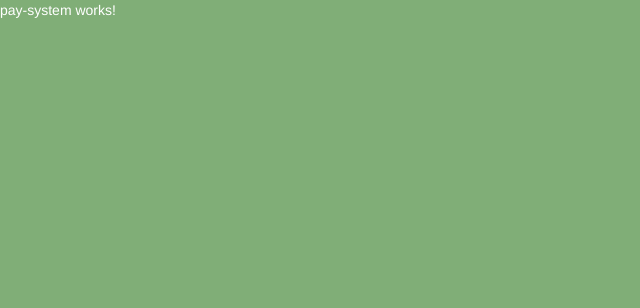
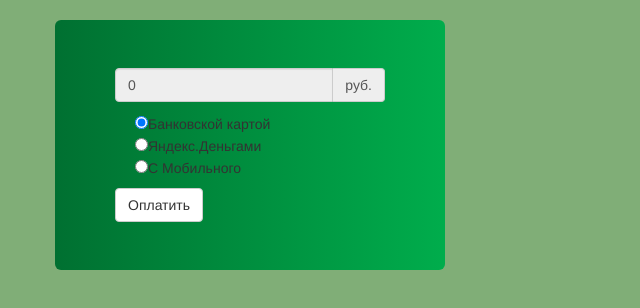
Before and after one commit to maratnek/GrowGarden, an Angular app in the folder angular/: page /pay-system in a window 1280 px wide. Shown: the top 308 px of the page, without its empty margins (0-640 px from the left). Built offline with nearby package versions, Linux system fonts and the light colour scheme.

Commit message:
heroku create

```diff
--- a/angular/src/app/app.component.ts
+++ b/angular/src/app/app.component.ts
@@ -1,5 +1,4 @@
 import { Component } from '@angular/core';
-import { HeaderComponent } from './components/header/header.component';
 
 @Component({
   selector: 'app-root',
--- a/angular/src/app/components/header/header.component.html
+++ b/angular/src/app/components/header/header.component.html
@@ -31,7 +31,6 @@
 		</nav>
 		<div class="head_title">
 			<h1>Рассады</h1>
-			<!-- <br> -->
 			<h1>Помидор</h1>
 		</div>
 
--- a/angular/src/app/components/pay-system/pay-system.component.html
+++ b/angular/src/app/components/pay-system/pay-system.component.html
@@ -1,3 +1,27 @@
-<p>
-  pay-system works!
-</p>
+<section class="pay-section">
+	<div class="container">
+		<div class="row">
+			<div class="jumbotron col-xs-12 col-sm-6 col-md-4">
+				<form ngNoForm method="POST" action="https://money.yandex.ru/quickpay/confirm.xml">
+					<input type="hidden" name="receiver" value="410015185590859">
+					<!-- <input type="hidden" name="formcomment" value="Проект «Железный человек»: реактор холодного ядерного синтеза">  -->
+					<!-- <input type="hidden" name="short-dest" value="Проект «Железный человек»: реактор холодного ядерного синтеза">  -->
+					<input type="hidden" name="label" value="$order_id">
+					<input type="hidden" name="quickpay-form" value="shop">
+					<input type="hidden" name="successURL" value="/shop-cart">
+					<input type="hidden" name="targets" value="транзакция {order_id}">
+					<div class="input-group">
+					<input type="text" readonly class="form-control" name="sum" value={{moneyCheck}} data-type="number">
+					<div class="input-group-addon">руб.</div>
+					</div>
+					<div class="checkbox">
+						<label><input type="radio" name="paymentType" value="AC" checked>Банковской картой</label>
+						<label><input type="radio" name="paymentType" value="PC">Яндекс.Деньгами</label>
+						<label><input type="radio" name="paymentType" value="MC">С Мобильного</label>
+					</div>
+					<input type="submit" value="Оплатить" class="btn btn-default">
+				</form>
+			</div>
+		</div>
+	</div>
+</section>
--- /dev/null
+++ b/angular/src/app/components/pay-system/pay-system.component.sass
@@ -0,0 +1,5 @@
+.pay-section
+	margin: 20px 5px 0 5px
+.jumbotron
+	background: linear-gradient(to left,  rgba(0, 173, 76, 1), #007031)
+	color: #333
--- a/angular/src/app/components/pay-system/pay-system.component.ts
+++ b/angular/src/app/components/pay-system/pay-system.component.ts
@@ -1,13 +1,18 @@
 import { Component, OnInit } from '@angular/core';
+import { ShopCartService } from '../../services/shop-cart.service';
 
 @Component({
   selector: 'app-pay-system',
   templateUrl: './pay-system.component.html',
-  styleUrls: ['./pay-system.component.css']
+  styleUrls: ['./pay-system.component.sass']
 })
 export class PaySystemComponent implements OnInit {
 
-  constructor() { }
+	moneyCheck = 0;
+
+  constructor(private shCartS: ShopCartService) {
+  	this.moneyCheck = shCartS.getSum();
+  }
 
   ngOnInit() {
   }
--- a/angular/src/app/components/section/section.component.ts
+++ b/angular/src/app/components/section/section.component.ts
@@ -59,9 +59,7 @@ export class SectionComponent implements OnInit {
 	shopCartClick(){
 		console.log('Shop Cart Click');
 		this.isSpecial = true;
-		this.shopCartS.addRassadaData(this.shCart.id, this.shCart.title, this.rasCount);
-
-
+		this.shopCartS.addRassadaData(this.shCart.id, this.shCart.title, this.rasCount, this.shCart.price);
 	}
 
 
--- a/angular/src/app/components/shop-cart/shop-cart.component.html
+++ b/angular/src/app/components/shop-cart/shop-cart.component.html
@@ -1,3 +1,4 @@
+<section class="shop-section">
 	<div class="container">
 		<div class="row">
 
@@ -16,7 +17,9 @@
 				</div>
 			</div>
 
-		<button type="reset" class="btn btn-default" (click)="clearShoppingCart()">Очистить Корзину</button>
-		<button type="submit" class="btn btn-default" (click)="payShopping()">Перейти к оплате</button>
+			<button type="reset" class="btn btn-danger" (click)="clearShoppingCart()">Очистить Корзину</button>
+			<button type="submit" class="btn btn-success" (click)="payShopping()">Перейти к оплате</button>
 		</div>
 	</div>
+
+</section>
--- a/angular/src/app/components/shop-cart/shop-cart.component.sass
+++ b/angular/src/app/components/shop-cart/shop-cart.component.sass
@@ -1,2 +1,8 @@
 .panel-body, .list-group-item
 	background: linear-gradient(to left,  rgba(0, 173, 76, 1), #007031)
+
+.btn-success
+	background: #007031
+
+.shop-section
+	margin: 20px 5px 0 5px
--- a/angular/src/app/components/shop-cart/shop-cart.component.ts
+++ b/angular/src/app/components/shop-cart/shop-cart.component.ts
@@ -17,7 +17,8 @@ export class ShopCartComponent implements OnInit {
   		it => this.shopCartArray.push(it)
   		);
 		// console.log(this.shopCartArray);
-		this.shopCartArray.forEach(it => console.log(it.count));
+		this.shopCartArray.forEach(it => console.log(it));
+		console.log(shopCartS.getSum());
   }
 
   ngOnInit() {
--- a/angular/src/app/services/shop-cart.service.ts
+++ b/angular/src/app/services/shop-cart.service.ts
@@ -7,17 +7,12 @@ export class ShopCartService {
   	console.log('Shop Cart Service ...');
   }
 
-  addRassadaData(id, vid, count) {
+  addRassadaData(id, vid, count, price) {
   	console.log('Add data in localstorage ...');
-  	localStorage.setItem(id, JSON.stringify({id, vid, count}));
-  	// localStorage.setItem('vid', JSON.stringify(vid));
-  	// localStorage.setItem('count', count);
+  	localStorage.setItem(id, JSON.stringify({id, vid, count, price}));
   }
 
   loadShopCartData(){
-  	// const id = localStorage.getItem('id_vid');
-  	// const vid = localStorage.getItem('vid');
-  	// const count = localStorage.getItem('count');
   	let shCart = [];
   	for (var i=0,key,value; i < localStorage.length; i++) {
      // получаем имя ключа
@@ -30,12 +25,21 @@ export class ShopCartService {
   	return shCart;
   }
 
-  loggedIn(){
-  	// return tokenNotExpired();
+  getSum(){
+  	let shCart = this.loadShopCartData();
+  	let sum = shCart.reduce((sum,it) => {
+  		console.log(it.count, it.price, sum);
+  		return it.count * it.price + sum;
+  	},0);
+  	return sum;
   }
 
   clearShoppingCart(){
   	localStorage.clear();
   }
 
+  clearShoppingCartId(){
+  	localStorage.clear();
+  }
+
 }
```
Also changed, not shown: angular/index.js (added), angular/src/app/components/pay-system/pay-system.component.css (deleted), 1 other file (tests, documents, lock files or other folders). Lines whose indentation alone changed are shown as unchanged.
